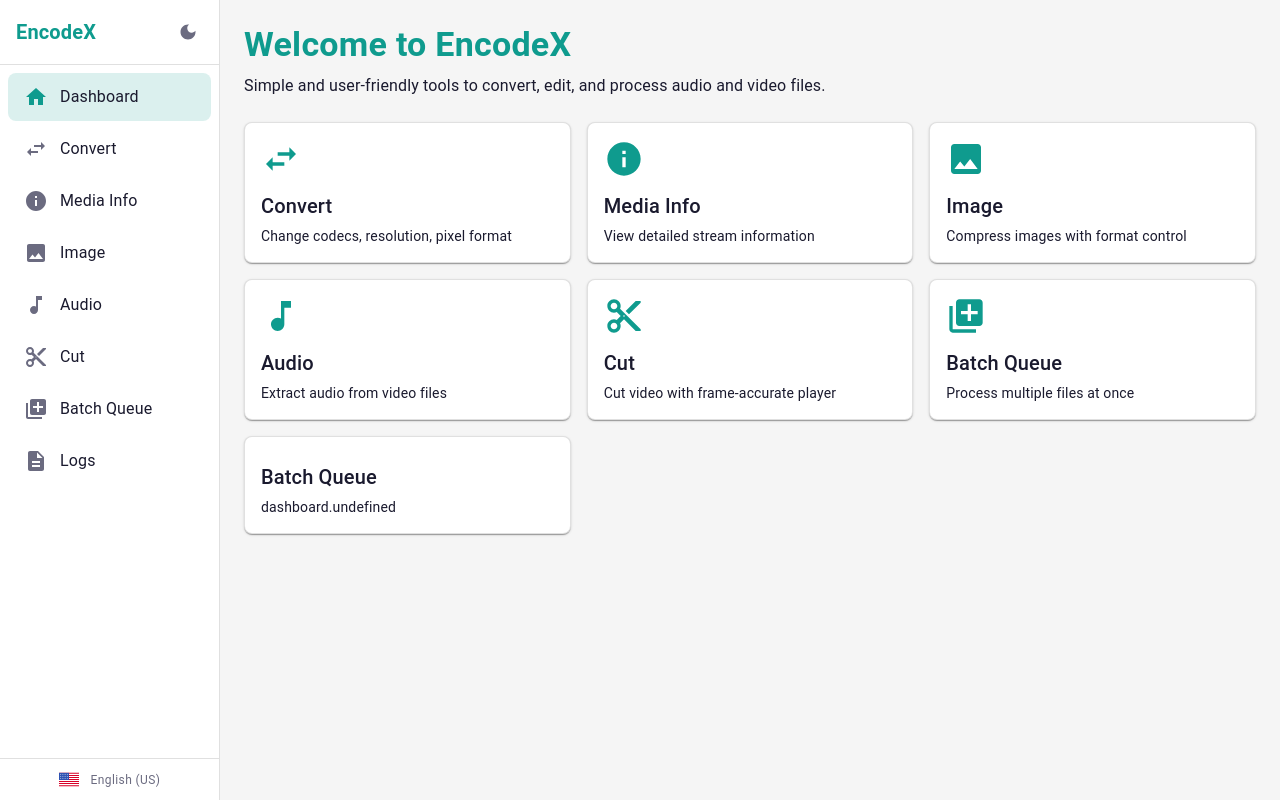
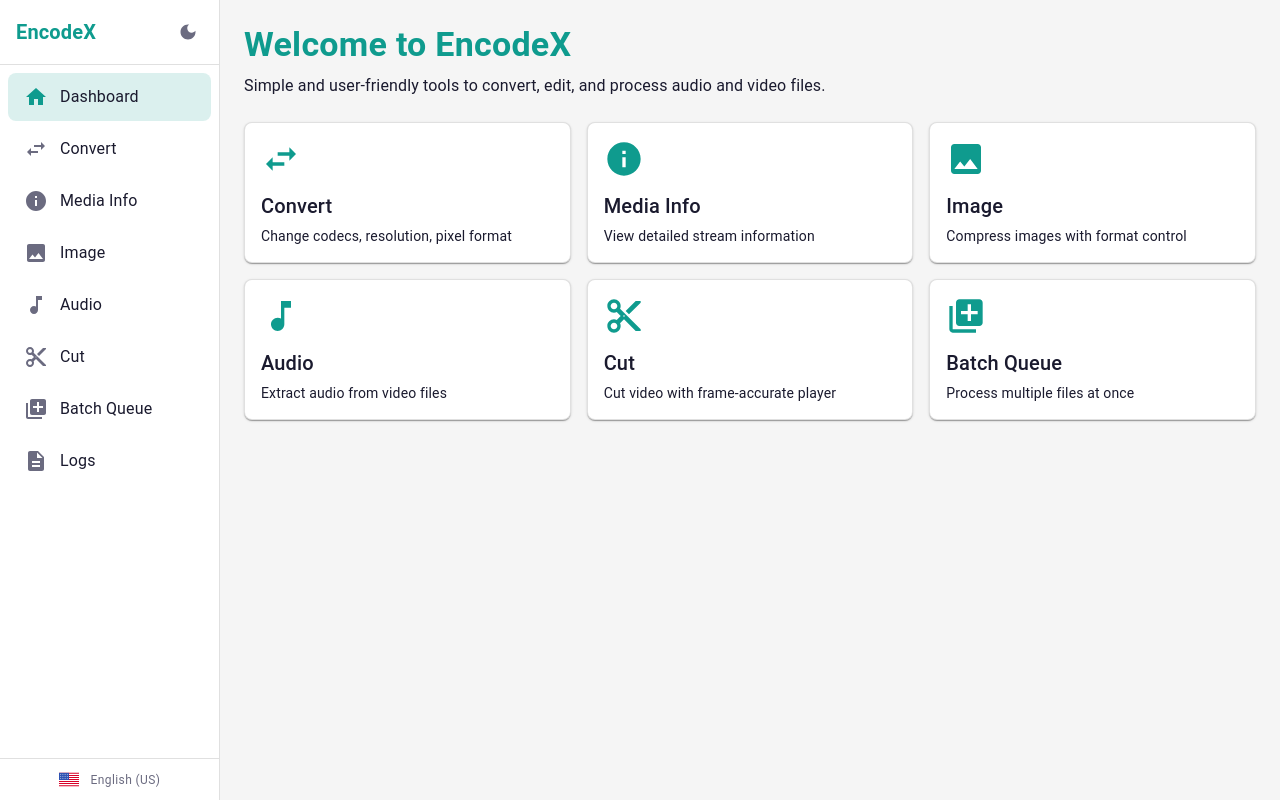
Before and after one commit to Sandeepv68/EncodeX, a React (Vite) app: page /#/ in a window 1280 px wide. Built offline with nearby package versions, Linux system fonts and the light colour scheme.

Commit message:
logger fix

```diff
--- a/src/renderer/pages/Dashboard.tsx
+++ b/src/renderer/pages/Dashboard.tsx
@@ -1,3 +1,4 @@
+import { useEffect } from 'react';
 import { useNavigate } from 'react-router-dom';
 import { useTranslation } from 'react-i18next';
 import { Box, Card, CardContent, CardActionArea, Typography, Grid } from '@mui/material';
@@ -33,7 +34,9 @@ const descKeys: Record<string, string> = {
 export default function Dashboard() {
   const navigate = useNavigate();
   const { t } = useTranslation();
-  log.debug('Dashboard rendered');
+  useEffect(() => {
+    log.debug('Dashboard rendered');
+  }, []);
   return (
     <Box>
       <Typography variant="h4" sx={{ color: 'primary.main', fontWeight: 700, mb: 1 }}>
@@ -43,7 +46,7 @@ export default function Dashboard() {
         {t('dashboard.subtitle')}
       </Typography>
       <Grid container spacing={2}>
-        {NAV_ITEMS.filter((item) => item.to !== '/').map((item) => (
+        {NAV_ITEMS.filter((item) => item.to !== '/' && item.to !== '/logs').map((item) => (
           <Grid size={{ xs: 12, sm: 6, md: 4 }} key={item.to}>
             <Card
               sx={{
```
